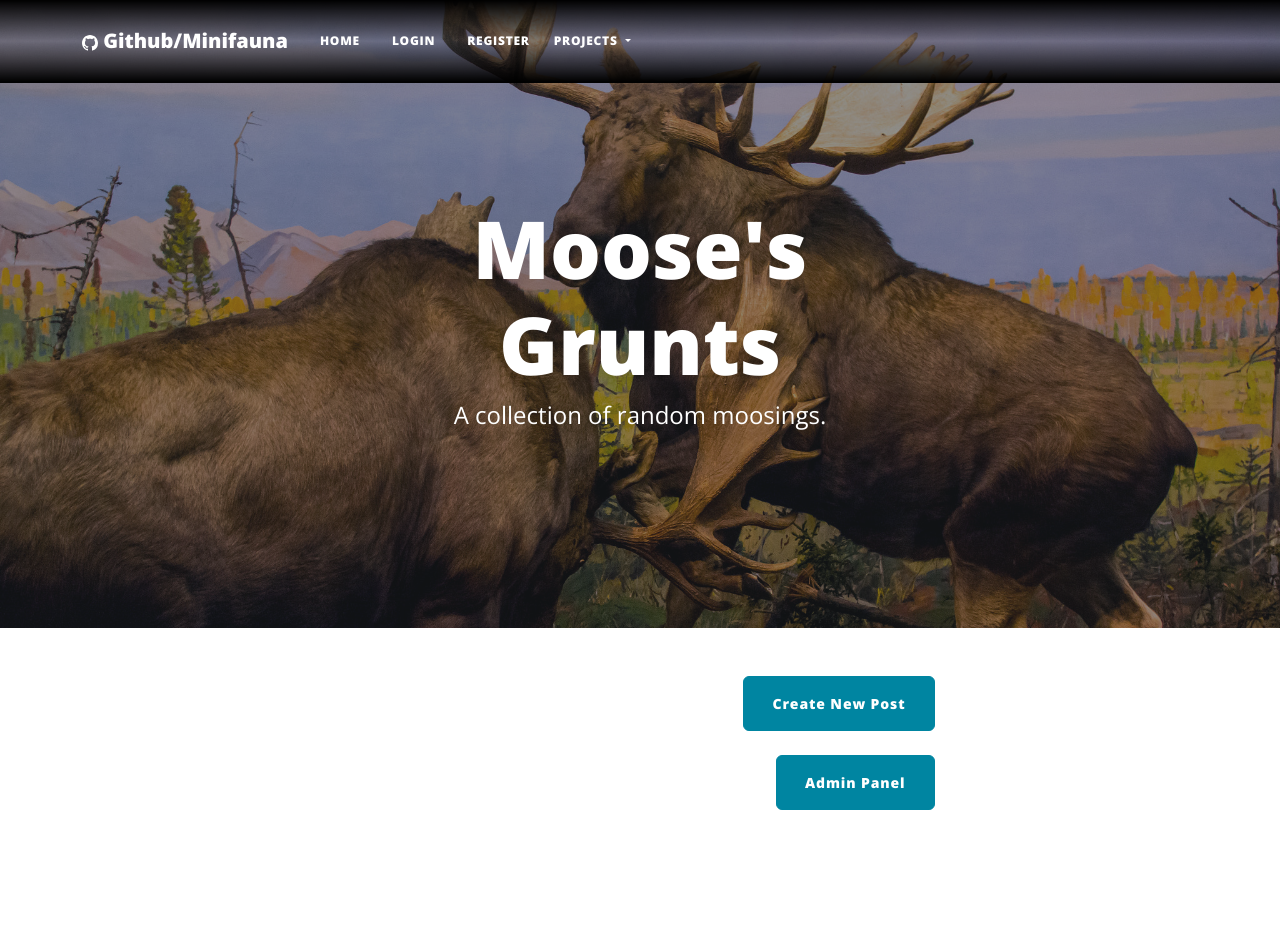
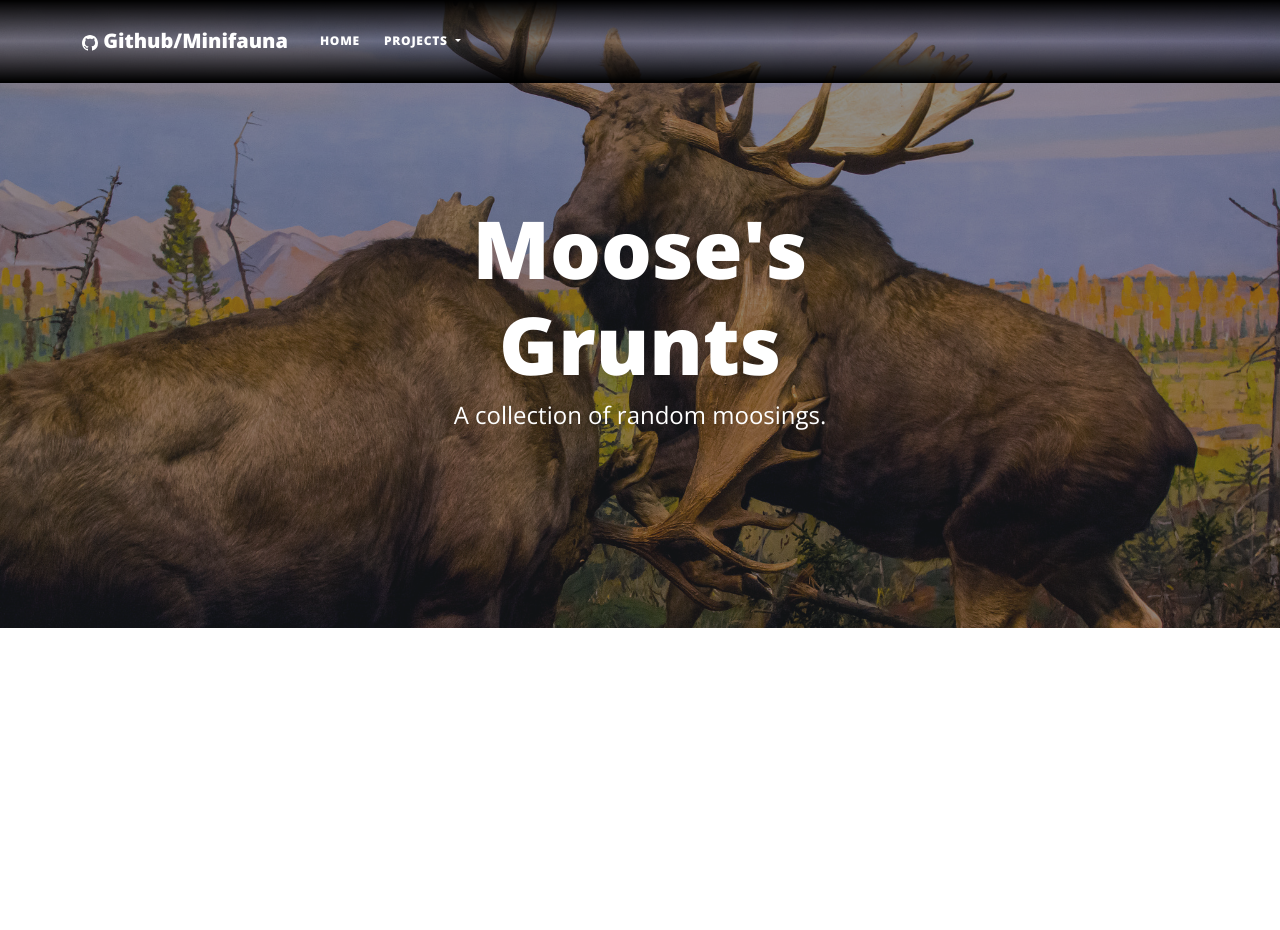
Before and after one commit to Minifauna/d71dp, a Flask app: page / in a window 1280 px wide. After the commit the page ends 628 px from the top, so only its background shows below. Run offline with Flask 3, Linux system fonts and the light colour scheme; data that the repository does not hold is empty; some libraries are stand-ins or nearby versions.

Commit message:
remove blog-style features

```diff
--- a/main.py
+++ b/main.py
@@ -283,4 +283,4 @@ def contact():
 
 
 if __name__ == "__main__":
-    app.run(debug=True)
+    app.run(debug=False)
--- a/templates/header.html
+++ b/templates/header.html
@@ -1,6 +1,5 @@
 <!DOCTYPE html>
 <html lang="en">
-
 <head>
   <meta charset="utf-8" />
   <meta name="viewport" content="width=device-width, initial-scale=1, shrink-to-fit=no" />
@@ -26,7 +25,6 @@
 
 <body>
   <!-- Navigation-->
-
   <nav class="navbar navbar-expand-lg" id="mainNav"
   style="background: #000000;
 background: linear-gradient(180deg,rgba(0, 0, 0, 1) 0%, rgba(0, 0, 0, .10) 50%, rgba(0, 0, 0, 1) 100%);
@@ -50,18 +48,7 @@ background: linear-gradient(180deg,rgba(0, 0, 0, 1) 0%, rgba(0, 0, 0, .10) 50%,
           <li class="nav-item active">
             <a class="nav-link px-lg-3 py-3 py-lg-4" href="{{ url_for('get_all_posts') }}">Home</a>
           </li>
-          {% if not current_user.is_authenticated: %}
-          <li class="nav-item">
-            <a class="nav-link px-lg-3 py-3 py-lg-4" href="{{ url_for('login') }}">Login</a>
-          </li>
-          <li class="nav-item">
-            <a class="nav-link px-lg-3 py-3 py-lg-4" href="{{ url_for('register') }}">Register</a>
-          </li>
-          {% else: %}
-          <li class="nav-item">
-            <a class="nav-link px-lg-3 py-3 py-lg-4" href="{{ url_for('logout') }}">Log Out</a>
-          </li>
-          {% endif %}
+
           <!-- parent tag is class dropdown, toggle link/button is dropdown-toggle
           parent list/div class of contents is dropdown-menu dropdown-menu-dark
           data-bs-auto-close set to outside for manual dropdown close to allow for submenu access via click -->
@@ -101,13 +88,8 @@ background: linear-gradient(180deg,rgba(0, 0, 0, 1) 0%, rgba(0, 0, 0, .10) 50%,
           </li>
             </ul>
           </li>
-
         </ul>
       </div>
-    </div>
-    </li>
-    </ul>
-    </div>
     </div>
   </nav>
 </body>
--- a/templates/index.html
+++ b/templates/index.html
@@ -17,49 +17,7 @@
   </div>
 </header>
 <!-- Main Content-->
-<div class="container px-4 px-lg-5">
-  <div class="row gx-4 gx-lg-5 justify-content-center">
-    <div class="col-md-10 col-lg-8 col-xl-7">
-      <!-- Post preview-->
-      {% for post in all_posts %}
-      <div class="post-preview">
-        <a href="{{ url_for('show_post', post_id=post.id) }}">
-          <h2 class="post-title">{{ post.title }}</h2>
-          <h3 class="post-subtitle">{{ post.subtitle }}</h3>
-        </a>
-        <p class="post-meta">
-          Posted by
-          <!-- post.author.name is now a User object -->
-          <a href="#">{{post.author.name}}</a>
-          on {{post.date}}
-          <!-- Only show delete button if user id is 1 (admin user) -->
-          {% if current_user.email == admin: %}
-          <a href="{{url_for('delete_post', post_id=post.id) }}">✘</a>
-          {% endif %}
-        </p>
-      </div>
-      <!-- Divider-->
-      <hr class="my-4" />
-      {% endfor %}
 
-      <!-- New Post -->
-      <!-- Only show Create Post button if user id is 1 (admin user) -->
-      {% if current_user.email == admin: %}
-      <div class="d-flex justify-content-end mb-4">
-        <a
-          class="btn btn-primary float-right"
-          href="{{url_for('add_new_post')}}"
-          >Create New Post</a
-        >
-      </div>
-      <div class="d-flex justify-content-end mb-4">
-        <a
-          class="btn btn-primary float-right"
-          href="{{url_for('who_are_you_people')}}"
-          >Admin Panel</a
-        >
-      </div>
-      {% endif %}
 
       <!-- Pager-->
       <!-- <div class="d-flex justify-content-end mb-4">
```
